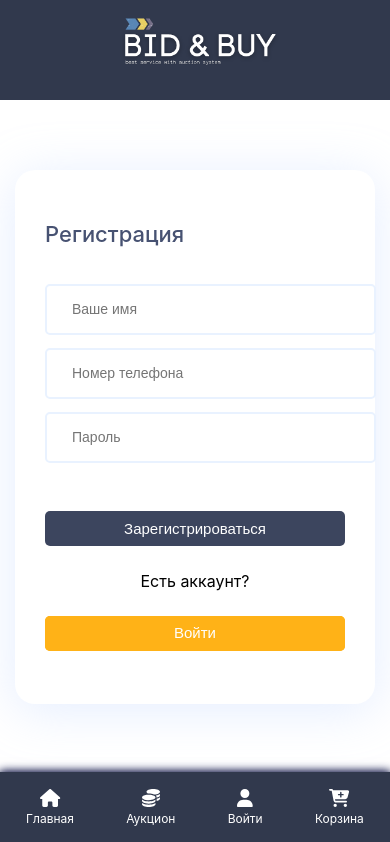
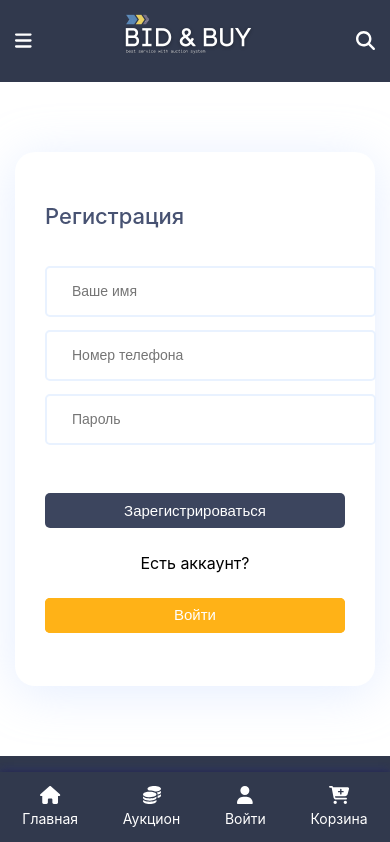
Before and after one commit to 1Waldemar1/BID-BUY, a React (Create React App) app: page /signup in a window 390 px wide. Shown: the top 842 px of the page. Built offline with nearby package versions, Linux system fonts and the light colour scheme.

Commit message:
adaptive footer and header

```diff
--- a/src/app.module.css
+++ b/src/app.module.css
@@ -6,7 +6,8 @@
 
 @media (max-width: 992px) {
   .app {
-    max-width: 750px;
+    max-width: 850px;
+    padding: 0 30px;
   }
 }
 
--- a/src/components/footer/footer.module.css
+++ b/src/components/footer/footer.module.css
@@ -7,6 +7,10 @@
   padding-bottom: 15px;
   text-align: center;
   color: white;
+}
+
+.logo {
+  padding: 0 15px;
 }
 
 .logo img {
@@ -56,3 +60,14 @@
     padding-bottom: 100px;
   }
 }
+
+@media (max-width: 737px) {
+  .colorfooter p {
+    font-size: 14px;
+  }
+
+  .logo img {
+    width: 100%;
+    max-width: 280px;
+  }
+}
--- a/src/components/footer/footer.tsx
+++ b/src/components/footer/footer.tsx
@@ -19,7 +19,7 @@ export const Footer = () => {
           fired.
         </p>
       </div>
-      © Web development 2023
+      <p>© Web development 2023</p>
       <div className={style.mobile}>
         <ul className={style.list}>
           <Link to={"/"}>
--- a/src/components/header/header.module.css
+++ b/src/components/header/header.module.css
@@ -21,6 +21,10 @@
   color: #a5bcf1;
 }
 
+.menu {
+  opacity: 0;
+}
+
 .navbar {
   display: flex;
   align-items: center;
@@ -33,7 +37,7 @@
 }
 
 .num {
-  margin-left: 80px;
+  margin-left: 50px;
   color: white;
 }
 
@@ -49,7 +53,6 @@
 .image img {
   width: 300px;
   overflow: hidden;
-
 }
 
 @media (max-width: 992px) {
@@ -62,8 +65,47 @@
   }
 
   .content {
-    justify-content: center;
+    padding: 15px 0 25px 0;
+  }
+
+  .image {
+    margin-left: -20px;
+  }
+
+  .mobile {
+    display: flex;
+    justify-content: space-between;
     align-items: center;
-    margin-left: 80px;
+    margin: 0 auto;
+    max-width: 850px;
+    padding: 0 30px;
+  }
+
+  .menu {
+    opacity: 1;
+    font-size: 21px;
+    color: #ffff;
+    cursor: pointer;
   }
 }
+
+@media (max-width: 727px) {
+  .mobile {
+    padding: 0 15px;
+    margin: 0;
+    max-width: none;
+  }
+
+  .content {
+    padding: 12px 0 20px 0;
+
+  }
+
+  .image img {
+    width: 250px;
+  }
+
+  .menu {
+    font-size: 19px;
+  }
+}
--- a/src/components/header/header.tsx
+++ b/src/components/header/header.tsx
@@ -1,10 +1,16 @@
+import { FontAwesomeIcon } from "@fortawesome/react-fontawesome";
 import logo from "../../assets/logo.png";
 import style from "./header.module.css";
 import { Link } from "react-router-dom";
+import { faBars, faMagnifyingGlass } from "@fortawesome/free-solid-svg-icons";
 
 export const Header = () => {
   return (
     <div className={style.contener}>
+      <div className={style.mobile}>
+        <span className={style.menu}>
+          <FontAwesomeIcon icon={faBars} />
+        </span>
         <div className={style.content}>
           <div className={style.link}>
             <Link to={"/"} className={style.image}>
@@ -35,6 +41,10 @@ export const Header = () => {
             </li>
           </nav>
         </div>
+        <span className={style.menu}>
+          <FontAwesomeIcon icon={faMagnifyingGlass} />
+        </span>
+      </div>
     </div>
   );
 };
--- a/src/components/home-products/home-products.module.css
+++ b/src/components/home-products/home-products.module.css
@@ -93,6 +93,33 @@
 @media (max-width: 1200px) {
   .photo {
     margin-left: 0;
+  }
+
+  .title {
+    font-size: 30px;
+  }
+
+  .name {
+    font-size: 17px;
+  }
+
+  .photo img {
+  width: 140px;
+  height: 170px;
+  }
+
+  .price {
+    font-size: 21px;
+  }
+
+  .card_add {
+    width: 38px;
+    height: 38px;
+    margin-right: 0;
+  }
+
+  .icon {
+    font-size: 19px;
   }
 }
 
```
Lines whose indentation alone changed are shown as unchanged.
